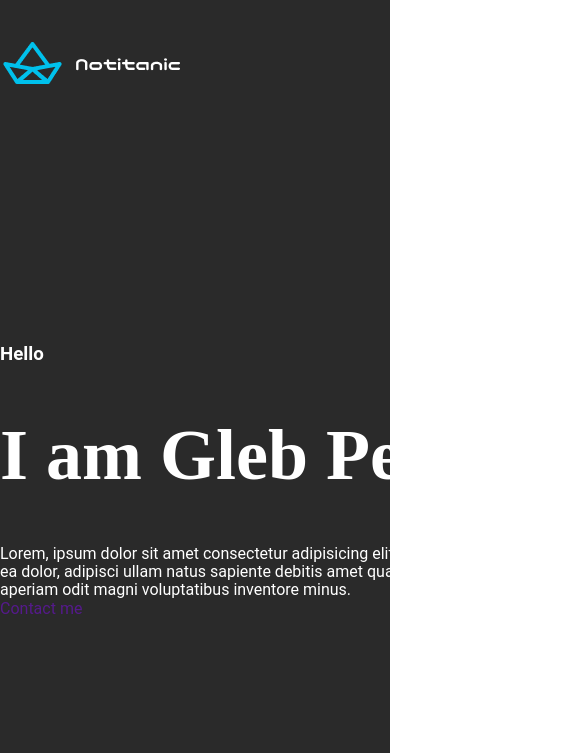
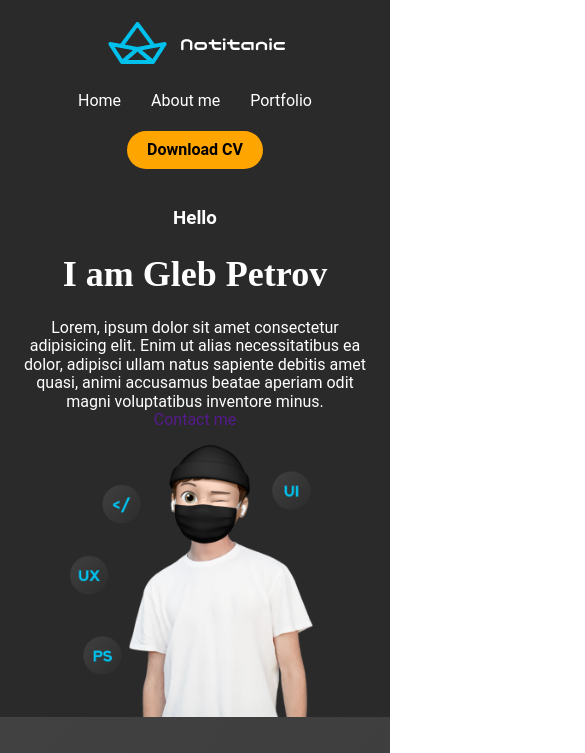
Before and after one commit to vzybailo/visaginas, a plain HTML site: page index.html in a window 390 px wide. Shown: the top 753 px of the page, 585 px wide, since content can reach past the window. Drawn offline with Linux system fonts and the light colour scheme; a web font is replaced by a local one.

Commit message:
adaptive

```diff
--- /dev/null
+++ b/scss/layout/_adaptive.scss
@@ -0,0 +1,44 @@
+@include mobile {
+    a.download {
+        color: #000;
+    }
+    a.download {
+        padding: 10px 20px;
+        color: #000;
+        background: orange;
+        border-radius: 25px;
+        font-weight: 700;
+        transition: .5s;
+        &:hover {
+            background: #fff;
+            color: #000;
+            transform: scale(1.2) rotate(10deg);
+        }
+    }
+    a.download {
+        padding: 10px 20px;
+        color: #000;
+        background: orange;
+        border-radius: 25px;
+        font-weight: 700;
+        transition: .5s;
+        &:hover {
+            background: #fff;
+            color: #000;
+            transform: scale(1.2) rotate(10deg);
+        }
+    }
+    a.download {
+        padding: 10px 20px;
+        color: #000;
+        background: orange;
+        border-radius: 25px;
+        font-weight: 700;
+        transition: .5s;
+        &:hover {
+            background: #fff;
+            color: #000;
+            transform: scale(1.2) rotate(10deg);
+        }
+    }
+}
--- a/scss/layout/_base.scss
+++ b/scss/layout/_base.scss
@@ -46,6 +46,7 @@ a {
 .container {
     width: 1200px;
     margin: 0 auto;
+    max-width: 100%;
 }
 .title {
     @include title;
--- a/scss/layout/_mixins.scss
+++ b/scss/layout/_mixins.scss
@@ -3,3 +3,18 @@
     text-transform: uppercase;
     text-align: center;
 }
+@mixin mobile {
+    @media screen and (max-width: $mobile) {
+        @content;
+    }
+}
+@mixin tablets {
+    @media screen and (max-width: $tablets) {
+        @content;
+    }
+}
+@mixin desktop {
+    @media screen and (max-width: $desktop) {
+        @content;
+    }
+}
--- a/scss/sections/_hero.scss
+++ b/scss/sections/_hero.scss
@@ -3,8 +3,20 @@
     justify-content: space-between;
     align-items: center;
     padding: 40px 0;
+    @include mobile {
+        flex-direction: column;
+        padding: 20px 0;
+    }
+    .logo {
+        @include mobile {
+            margin-bottom: 20px;
+        }
+    }
     .nav__list {
         display: flex;
+        @include mobile {
+            margin-bottom: 20px;
+        }
     }
     .nav__item {
         margin-right: 30px;
@@ -30,12 +42,45 @@ a.download {
         transform: scale(1.2) rotate(10deg);
     }
 }
+section#hero {
+    @include mobile {
+        padding: 0 20px;
+    }
+}
 .hero .container {
     display: flex;
     justify-content: space-between;
     align-items: center;
+    @include mobile {
+        flex-direction: column;
+    }
+}
+.hero__left {
+    @include mobile {
+        text-align: center;
+    }
 }
 .hero__title {
     font-family: 'NextBold';
     font-size: 72px;
+    @include tablets {
+        font-size: 50px;
+    }
+    @include mobile {
+        font-size: 36px;
+    }
 }
+.hero__right {
+    @include mobile {
+        display: flex;
+        align-items: end;
+    }
+}
+.hero__pic {
+    @include tablets {
+        width: 350px;
+    }
+    @include mobile {
+        width: 250px;
+    }
+}
--- a/scss/style.scss
+++ b/scss/style.scss
@@ -3,6 +3,11 @@ $colorBg: #2a2a2a;
 $colorGrad: linear-gradient(130.68deg, #414141 0%, #2D2D2D 100.52%);
 $mainFontSize: 16px;
 $fontSizeTablet: 10px;
+
+// adaptive
+$mobile: 480px;
+$tablets: 768px;
+$desktop: 1200px;
 
 // layout
 @import './layout/_mixins.scss';
```
Also changed, not shown: css/style.css.
